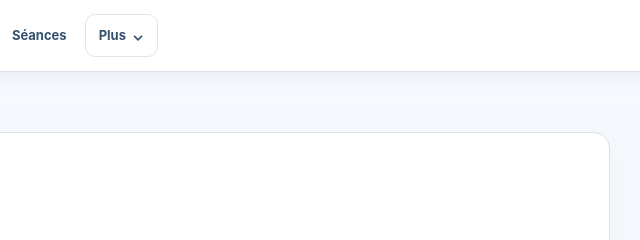
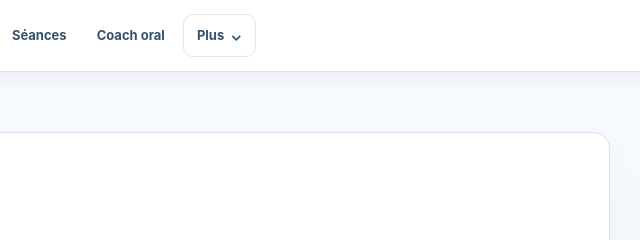
Before and after one commit to meguegapradamel/Canadacase., a website: page academy-catalog.html in a window 1280 px wide. Shown: the top 240 px of the page, 598-1238 px from the left. Drawn offline with nearby package versions, Linux system fonts and the light colour scheme.

Commit message:
Add oral coach to Academy navigation

```diff
--- a/academy-catalog.html
+++ b/academy-catalog.html
@@ -14,7 +14,7 @@
 <body class="academy-body">
 <header class="topbar">
   <a class="brand" href="index.html"><span class="brand-mark">C</span><span>CanadaCase<small>ACADEMY · Catalogue pédagogique</small></span></a>
-  <nav class="academy-top-actions" aria-label="Navigation principale"><a href="academy.html">Accueil</a><a href="academy-catalog.html">Mes formations</a><a href="academy-dashboard.html">Mon suivi</a><a href="academy-bookings.html">Séances</a><details class="academy-more"><summary>Plus</summary><div class="academy-more-menu"><a href="academy-payments.html">Paiements et tarifs</a><a href="academy-exams.html">Examens et certificats</a><a href="academy.html">Mon profil Academy</a><a href="index.html">Portail CanadaCase</a></div></details><button id="catalog-logout" class="secondary hidden" type="button">Déconnexion</button></nav>
+  <nav class="academy-top-actions" aria-label="Navigation principale"><a href="academy.html">Accueil</a><a href="academy-catalog.html">Mes formations</a><a href="academy-dashboard.html">Mon suivi</a><a href="academy-bookings.html">Séances</a><a href="academy-coach.html">Coach oral</a><details class="academy-more"><summary>Plus</summary><div class="academy-more-menu"><a href="academy-payments.html">Paiements et tarifs</a><a href="academy-exams.html">Examens et certificats</a><a href="academy.html">Mon profil Academy</a><a href="index.html">Portail CanadaCase</a></div></details><button id="catalog-logout" class="secondary hidden" type="button">Déconnexion</button></nav>
 </header>
 <main class="shell academy-shell catalog-shell">
   <section id="catalog-app" aria-live="polite">
```
